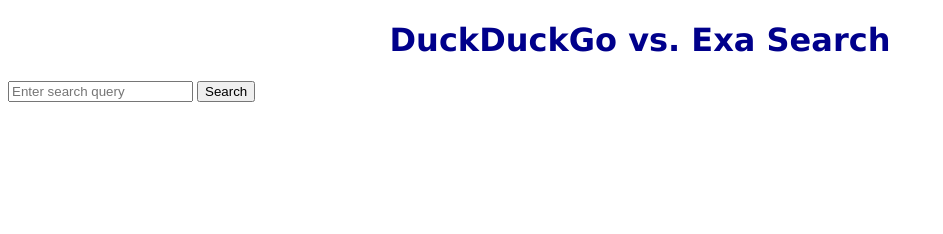
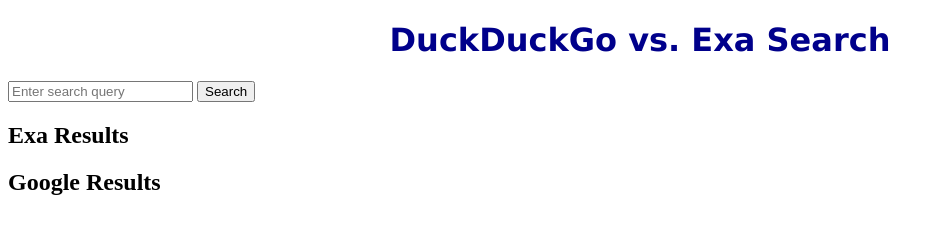
Before and after one commit to masonacevedo/image_recognition_frontend, a plain HTML site: page public/exa/index.html in a window 1280 px wide. Shown: the whole page, without its empty margins (0-943 px from the left). Drawn offline with Linux system fonts and the light colour scheme; files whose address does not match are found by name.

Commit message:
add html for different search results

```diff
--- a/public/exa/index.html
+++ b/public/exa/index.html
@@ -19,6 +19,17 @@
 		</h1>
 		<input type="text" id="query-input-box" placeholder="Enter search query">
 		<button onclick="doSearches()">Search</button>
+
+        <div class="results-comparison">
+            <div class="column">
+                <h2>Exa Results</h2>
+                <ul id="exa-results"></ul>
+            </div>
+            <div class="column">
+                <h2>Google Results</h2>
+                <ul id="google-results"></ul>
+            </div>
+        </div>
 		<script src="exa/script.js">
 		</script>
 	</body>
```
